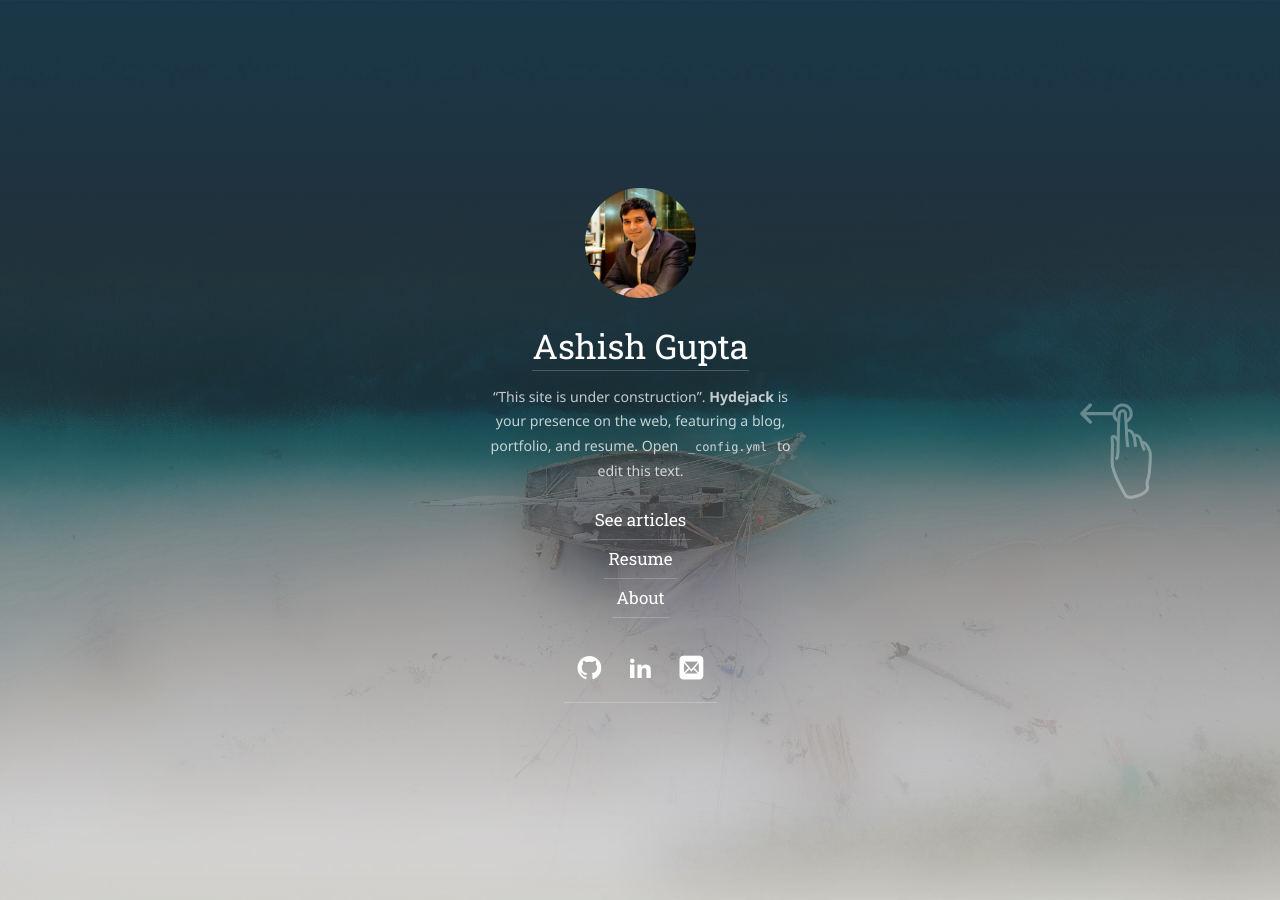
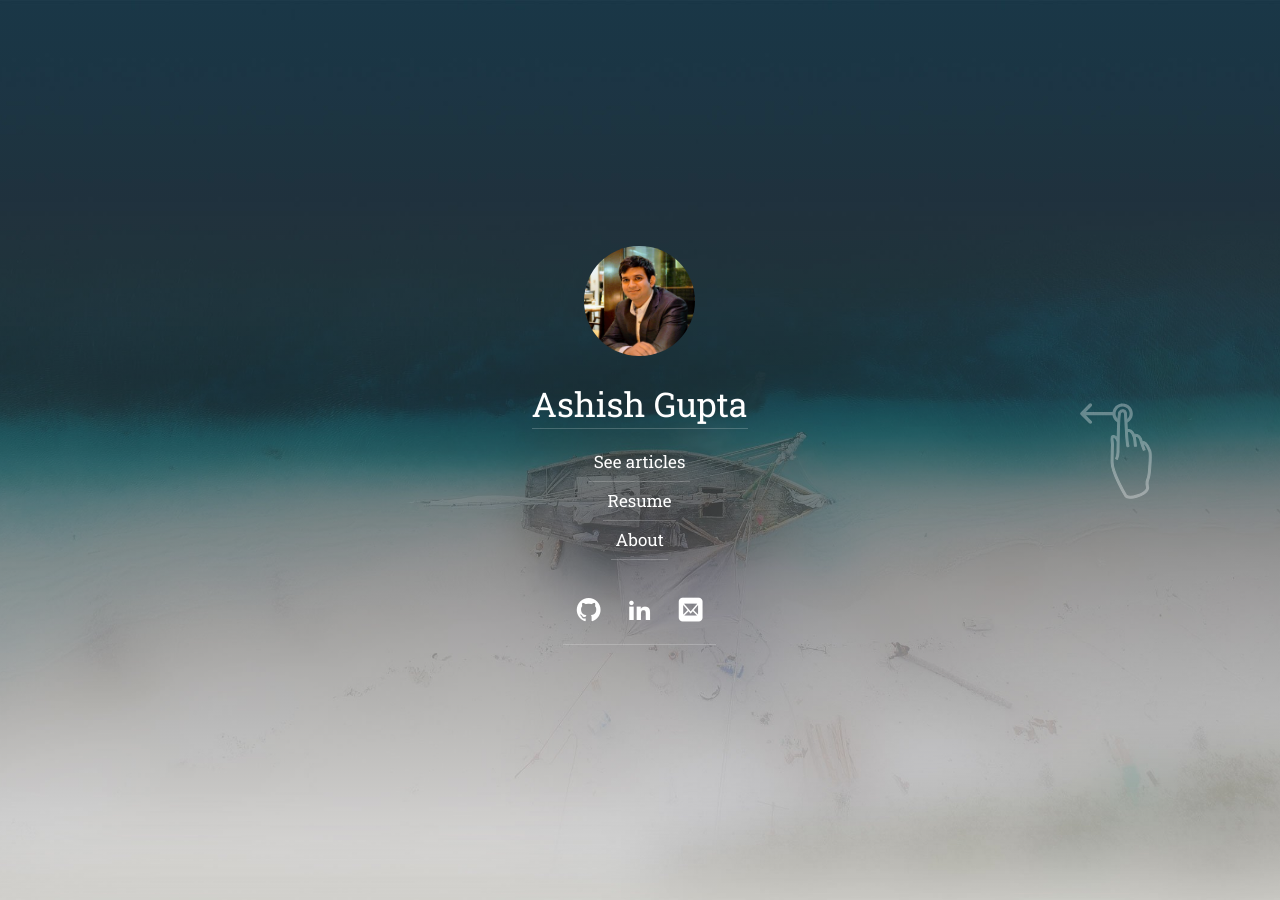
Before and after one commit to fakemonk1/fakemonk1.github.io, a Jekyll site: the page built from index.html, in a window 1280 px wide. Built offline with Jekyll 4.4.1, drawn with Linux system fonts in a browser that asks for light colours; some web fonts are replaced; the list of posts is cut into pages by our own code.

```diff
--- a/_config.yml
+++ b/_config.yml
@@ -24,9 +24,9 @@ title:                 Ashish Gupta
 # A short description (~150 chars) of the page used for the meta description tag.
 # Can use markdown, but no more than one paragraph (enforced by `>`)
 description:           >
-  "This site is under construction".
-  **Hydejack** is your presence on the web, featuring a blog, portfolio, and resume.
-  Open `_config.yml` to edit this text.
+#  "This site is under construction".
+#  **Hydejack** is your presence on the web, featuring a blog, portfolio, and resume.
+#  Open `_config.yml` to edit this text.
 
 # A shorter description for the sidebar.
 tagline: ""
```
